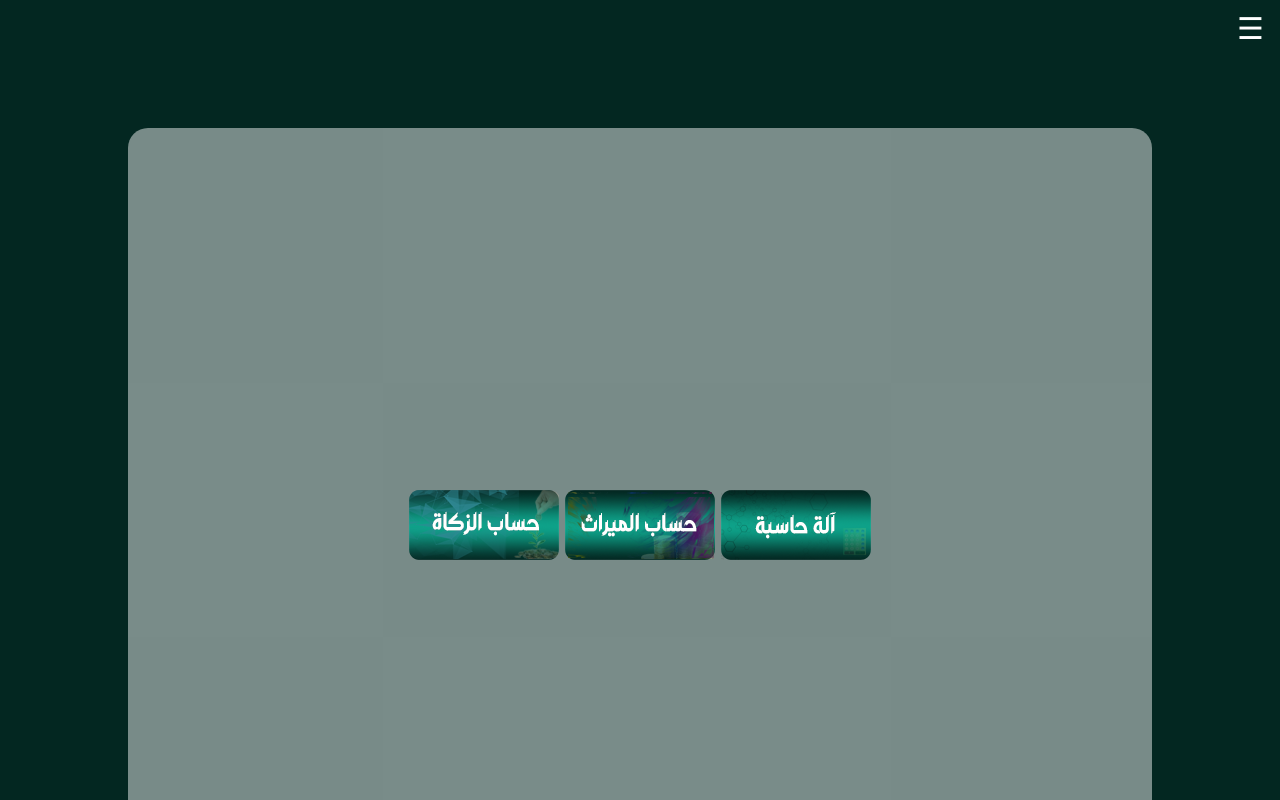
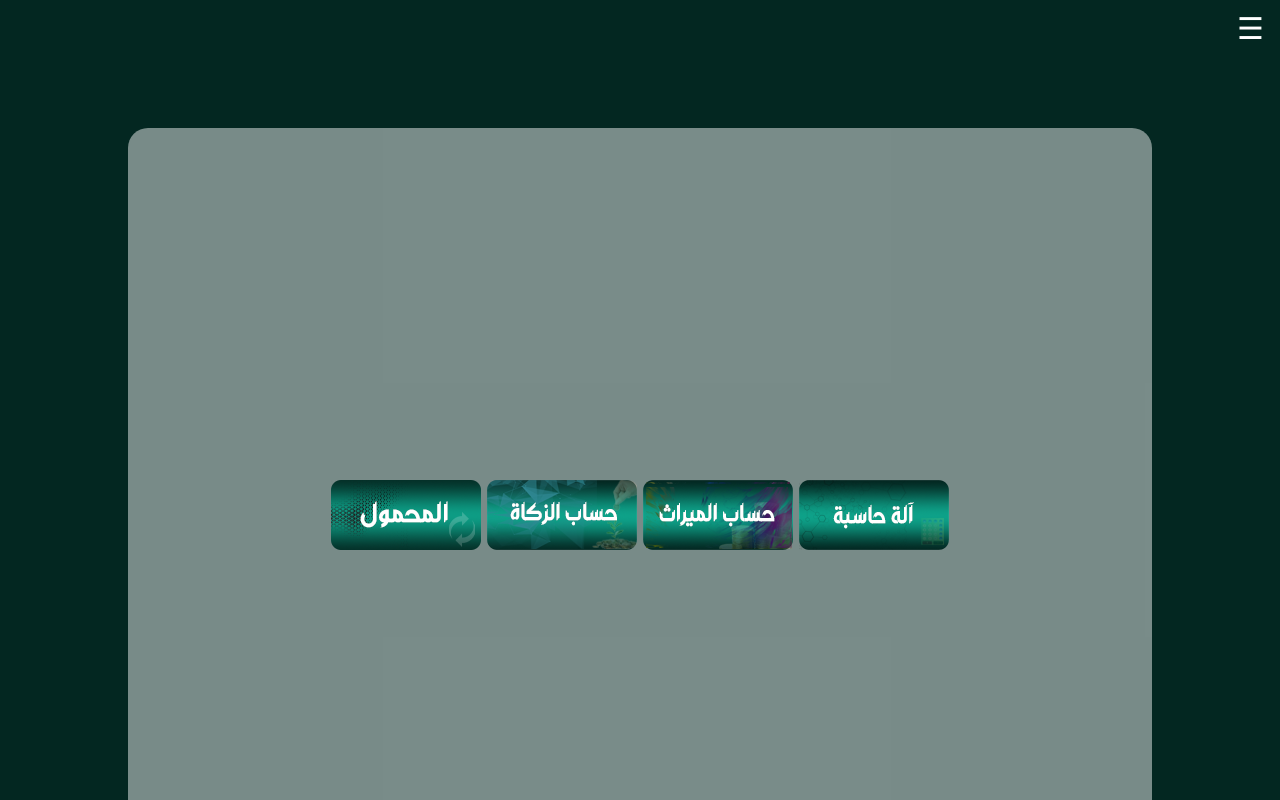
Before and after one commit to e96malla/calculator96, a plain HTML site: page index.html in a window 1280 px wide. Drawn offline with Linux system fonts and the light colour scheme.

Commit message:
Add files via upload

```diff
--- a/index.html
+++ b/index.html
@@ -35,7 +35,7 @@
             align-items: center;
         }
         .imglink{
-          margin-top: 50px;
+          margin-top: 30px;
         }
               .sidenav {
                 height: 100%;
@@ -80,6 +80,7 @@
                     <a href="simple.html"><img class="imglink" src="link1.png" /></a>
                     <a href="mirath.html"><img class="imglink" src="link2.png" /></a>
                     <a href="zakaa.html"><img class="imglink" src="link3.png" /></a>
+                    <a onclick="openNav()"><img class="imglink" src="link4.png" /></a>
                </div>
           </div>
 
```
Also changed, not shown: link4.png (added).
